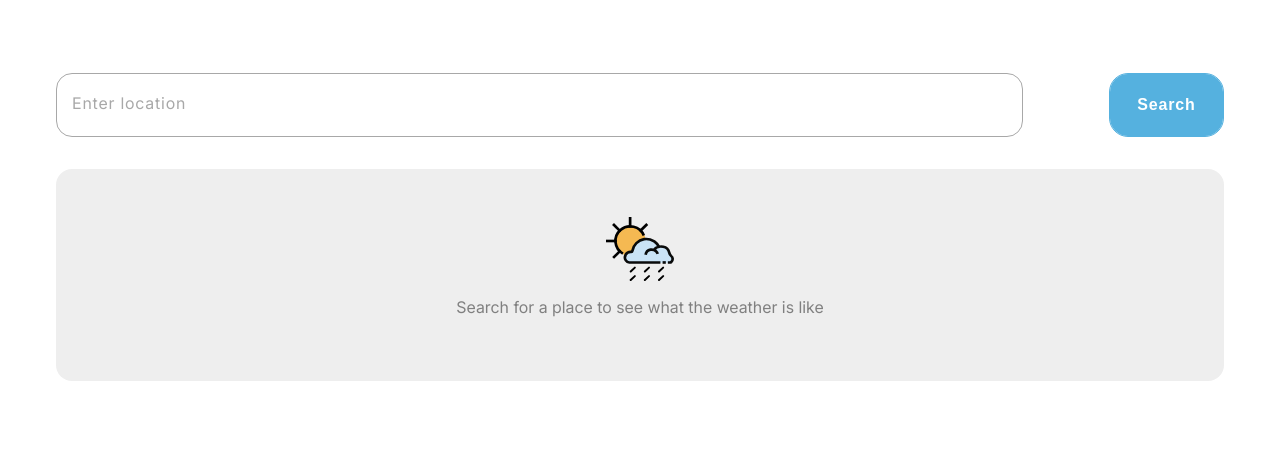
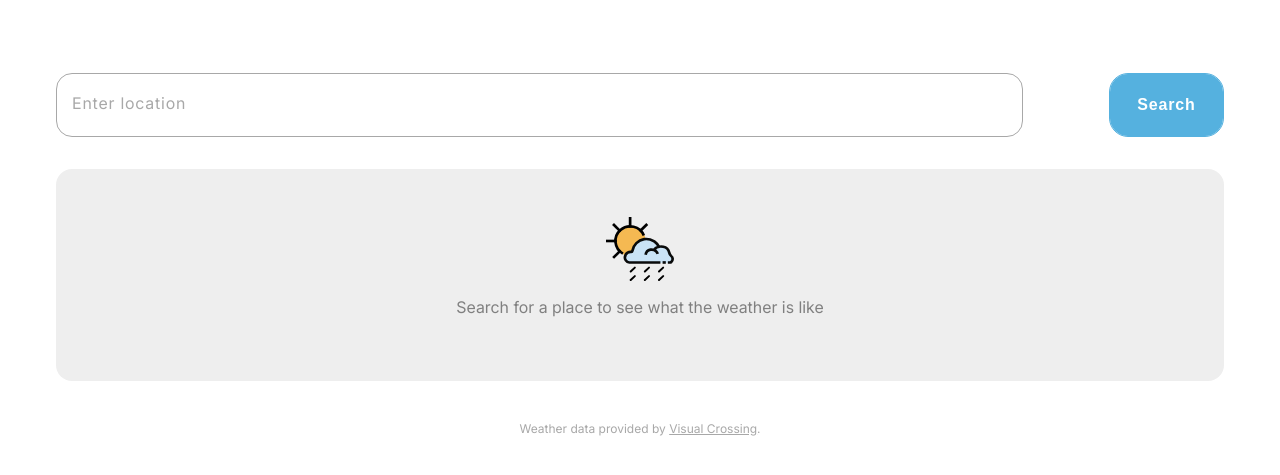
Before and after one commit to hansojuhan/Weather-App, a website built with webpack: page src/index.html in a window 1280 px wide. Shown: the part 155-630 px from the top of the page. Built offline with nearby package versions, Linux system fonts and the light colour scheme.

Commit message:
Add footer note

```diff
--- a/src/index.html
+++ b/src/index.html
@@ -34,5 +34,7 @@
     <div id="content">
       <div id="results"></div>
     </div>
+
+    <small class="footer-note">Weather data provided by <a target = '_blank' href="https://www.visualcrossing.com/">Visual Crossing</a>.</small>
   </body>
 </html>
--- a/src/styles.css
+++ b/src/styles.css
@@ -496,3 +496,14 @@ div.form-input label.form-label {
   flex-direction: column;
   gap: 1rem;
 }
+
+/* Footer note */
+.footer-note {
+  margin-top: 2%;
+  font-size: 0.75rem;
+  color: var(--grey-400);
+}
+
+.footer-note > a {
+  color: var(--grey-400);
+}
```
